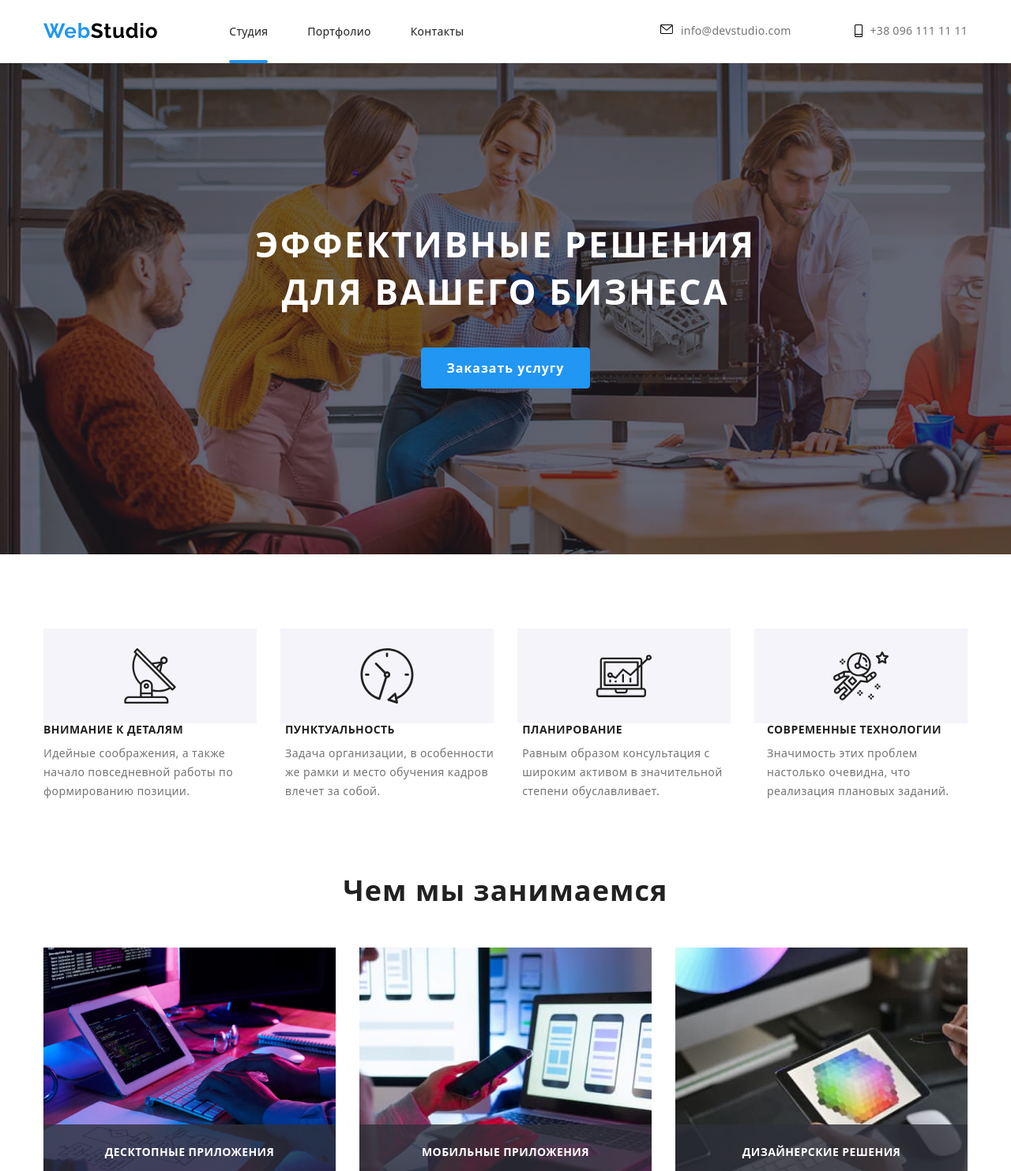
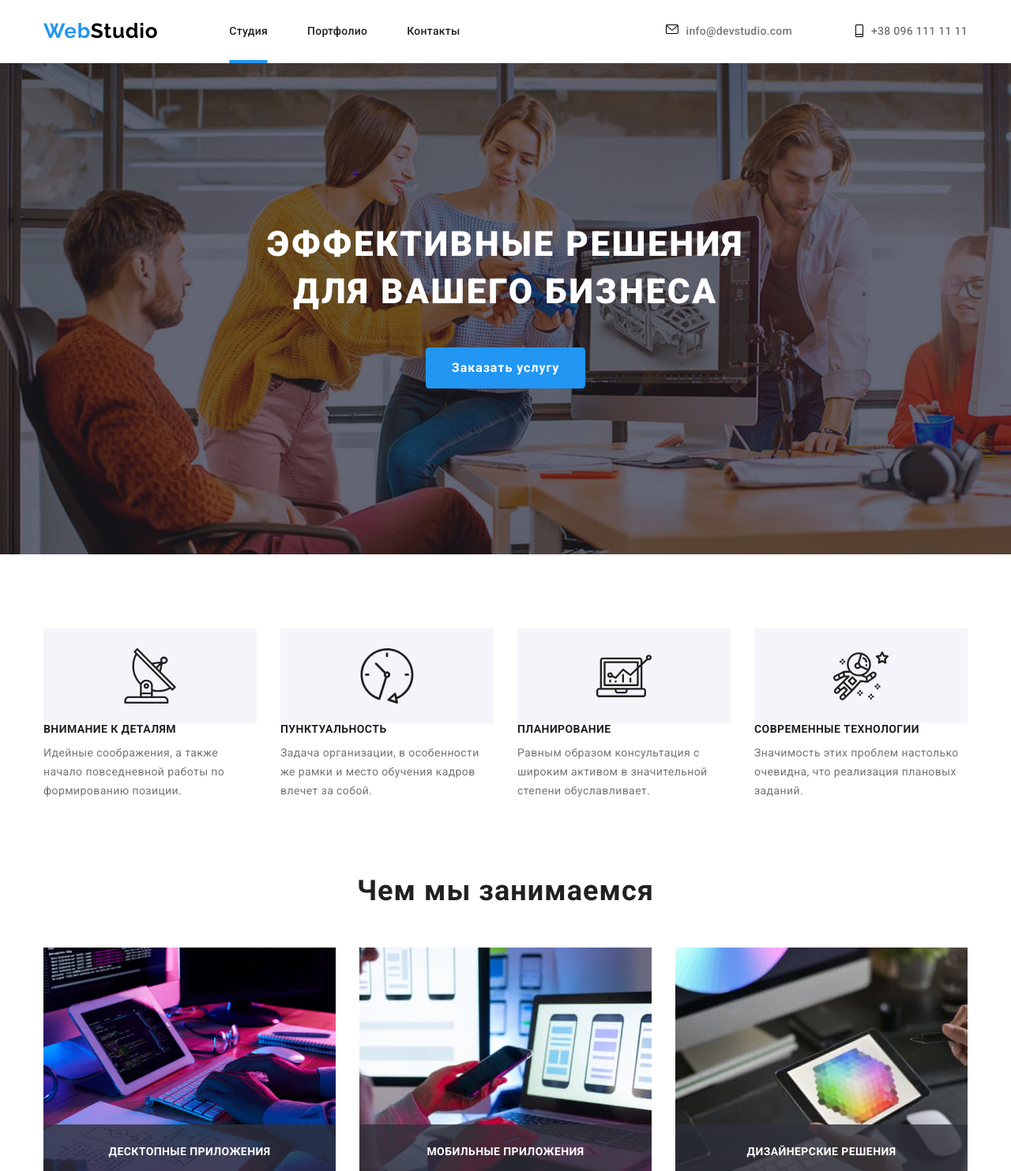
Before and after one commit to OcksanaBondarenko/goit-markup-hw-07, a plain HTML site: page index.html in a window 1280 px wide. Shown: the top 1483 px of the page at 79% size. Drawn offline with nearby package versions, Linux system fonts and the light colour scheme.

Commit message:
fixes bugs again

```diff
--- a/sass/base/_reset.scss
+++ b/sass/base/_reset.scss
@@ -1,4 +1,4 @@
-.body {
+body {
     font-family: var(--primary-font-family);
 }
 
--- a/sass/layout/_features.scss
+++ b/sass/layout/_features.scss
@@ -1,11 +1,8 @@
 .features-list {
     display: flex;
-    margin-left: -30px;
-    margin-top: -30px;
 }
 
 .features-list__item {
-    flex-basis: calc((100%-120px)/4);
-    margin-left: 30px;
-    margin-top: 30px;
+    flex-basis: calc ((100% - 90px) / 4);
+    &:not(:first-child){margin-left: 30px;}
 }
--- a/sass/layout/_header.scss
+++ b/sass/layout/_header.scss
@@ -33,8 +33,8 @@
   border-radius: 2px;
   background-color: #2196F3;
   position: absolute;
-  margin-top: 46px;
-  margin-left: -49px;
+  top: 46px;
+  left: -49px;
 }
 
 .menu-list__item > .portfolio::after {
--- a/sass/layout/_modal-window.scss
+++ b/sass/layout/_modal-window.scss
@@ -104,12 +104,17 @@
     transition: border-color 250ms cubic-bezier(0.4, 0, 0.2, 1);
 }
 
-.contact-form-input:focus {
+.contact-form-input:focus,
+.contact-form-input:hover {
     outline: none;
     border-color: var(--accent-color);
 }
 
 .contact-form-input:focus+.contact-form-icon {
+    fill: var(--accent-color);
+}
+
+.contact-form-input:hover+.contact-form-icon {
     fill: var(--accent-color);
 }
 
```
Also changed, not shown: css/main.css, 1 other file.
